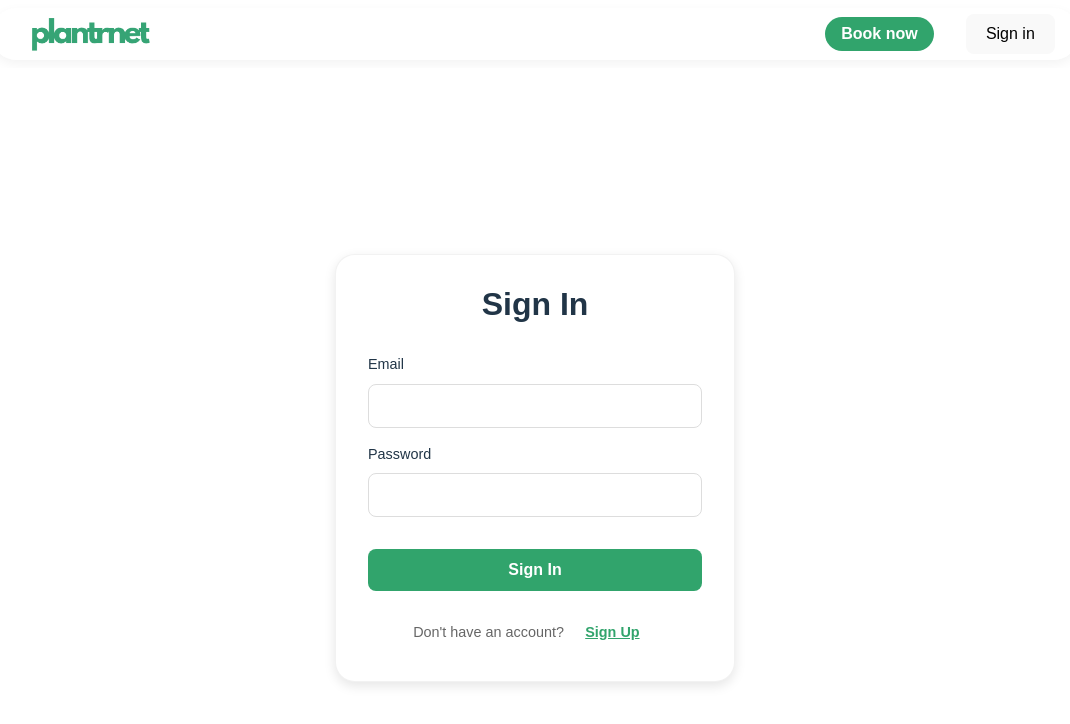
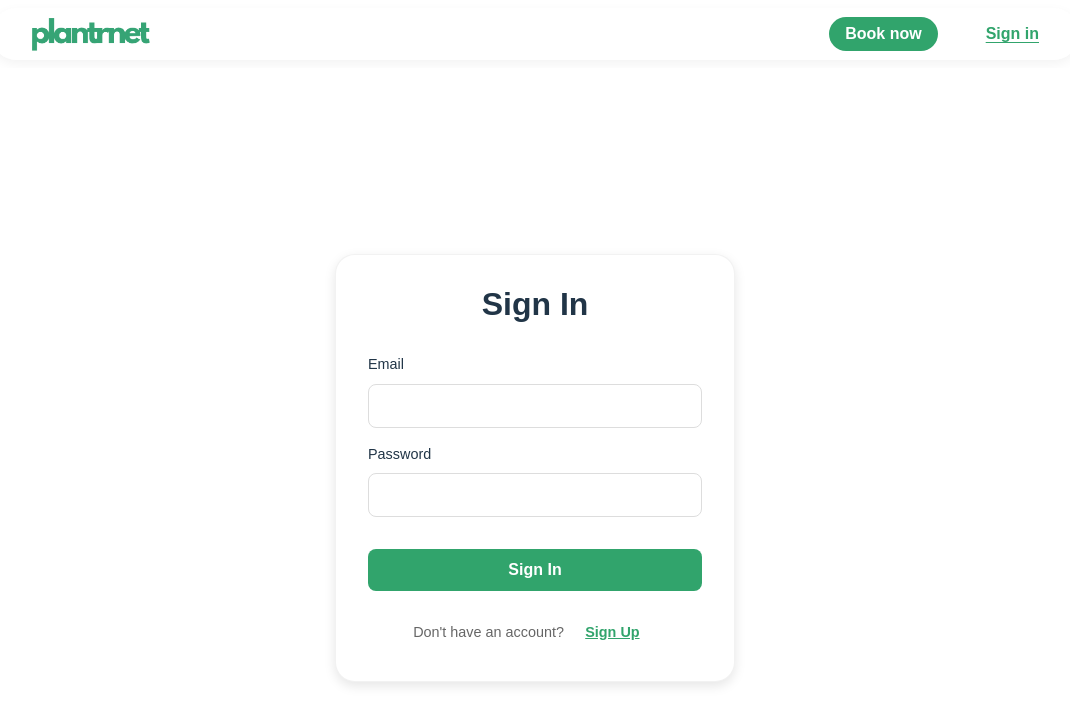
Before and after one commit to gulab3483/plantrnet, a React (Vite) app: page /auth in a window 1280 px wide. Shown: the top 724 px of the page, without its empty margins (105-1175 px from the left). Built offline with nearby package versions, Linux system fonts and the light colour scheme; no server answers.

Commit message:
Update authentication UI styling - green underlined buttons and white input fields

```diff
--- a/src/App.css
+++ b/src/App.css
@@ -90,6 +90,56 @@ body, html, #root {
 .book-btn:hover,
 .explore-btn:hover {
   background-color: #278f5d;
+}
+
+.sign-in-btn {
+  background: none !important;
+  border: none !important;
+  color: #31A46C !important;
+  font-weight: 600;
+  cursor: pointer;
+  text-decoration: underline;
+  text-underline-offset: 3px;
+  transition: color 0.3s ease;
+  padding: 0.5rem 1rem;
+  border-radius: 0 !important;
+  font-size: 1rem;
+}
+
+.sign-in-btn:hover {
+  color: #278f5d !important;
+  background: none !important;
+}
+
+.sign-out-btn {
+  background: none !important;
+  border: none !important;
+  color: #31A46C !important;
+  font-weight: 600;
+  cursor: pointer;
+  text-decoration: underline;
+  text-underline-offset: 3px;
+  transition: color 0.3s ease;
+  padding: 0.5rem 1rem;
+  border-radius: 0 !important;
+  font-size: 1rem;
+}
+
+.sign-out-btn:hover {
+  color: #278f5d !important;
+  background: none !important;
+}
+
+.user-menu {
+  display: flex;
+  align-items: center;
+  gap: 2rem; /* More spacing between name and sign out */
+}
+
+.user-name {
+  color: #31A46C;
+  font-weight: 600;
+  font-size: 1rem;
 }
 
 .hero-section {
--- a/src/Auth.css
+++ b/src/Auth.css
@@ -59,12 +59,15 @@
   border-radius: 8px;
   font-size: 1rem;
   transition: border-color 0.3s ease;
+  background-color: white !important; /* Force white background */
+  color: black !important;
 }
 
 .form-group input:focus {
   outline: none;
   border-color: #31A46C;
   box-shadow: 0 0 0 2px rgba(49, 164, 108, 0.1);
+  background-color: white !important;
 }
 
 .auth-submit-btn {
--- a/src/firebase/config.ts
+++ b/src/firebase/config.ts
@@ -1,5 +1,6 @@
 // Import the functions you need from the SDKs you need
 import { initializeApp } from "firebase/app";
+import { getAuth } from 'firebase/auth';
 // TODO: Add SDKs for Firebase products that you want to use
 // https://firebase.google.com/docs/web/setup#available-libraries
 
@@ -15,3 +16,4 @@ const firebaseConfig = {
 
 // Initialize Firebase
 const app = initializeApp(firebaseConfig);
+export const auth = getAuth(app);
--- a/src/hooks/useAuth.ts
+++ b/src/hooks/useAuth.ts
@@ -1,5 +1,5 @@
 import { useState, useEffect } from 'react';
-import { User, onAuthStateChanged } from 'firebase/auth';
+import { type User, onAuthStateChanged } from 'firebase/auth';
 import { auth } from '../firebase/config';
 
 export const useAuth = () => {
```
